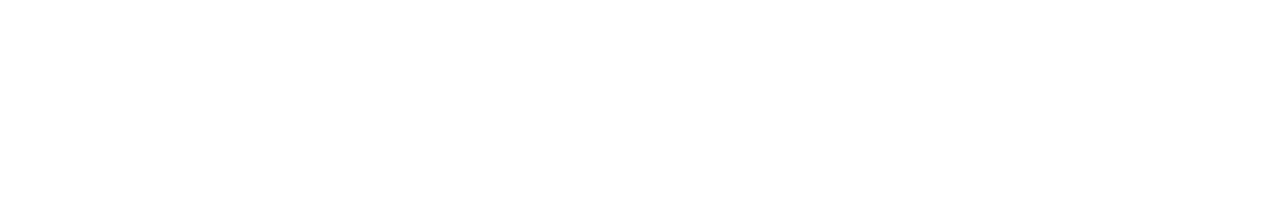
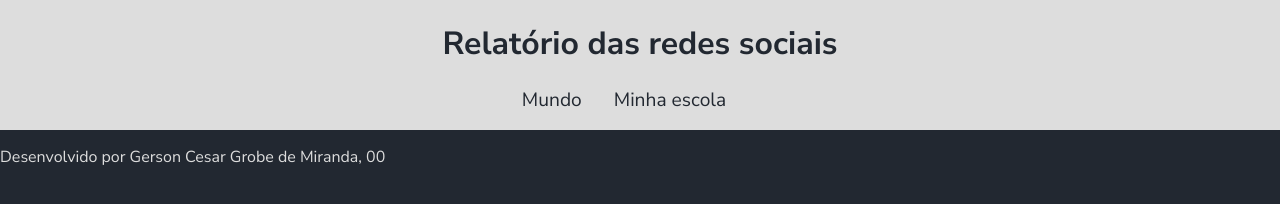
Before and after one commit to sanguinokarol29/terceiro-repositorio3-1, a plain HTML site: page index.html in a window 1280 px wide. Drawn offline with Linux system fonts and the light colour scheme.

Commit message:
Aula 2 - 24/09

```diff
--- a/index.html
+++ b/index.html
@@ -1,13 +1,32 @@
 <!DOCTYPE html>
 <html lang="pt-br">
+
 <head>
     <meta charset="UTF-8">
     <meta name="viewport" content="width=device-width, initial-scale=1.0">
     <title>Redes Sociais</title>
+    <link rel="stylesheet" href="style.css">
 </head>
+
 <body>
-    <header></header>
-    <main></main>
-    <footer></footer>
+    <header>
+        <h1>Relatório das redes sociais</h1>
+        <nav>
+            <a href="index.html">Mundo</a>
+            <a href="#">Minha escola</a>
+        </nav>
+    </header>
+
+    <main   class="graficos-section" >
+        <section class="graficos-container"   id="graficos-container">
+            <!-- crie os gráficos aqui -->
+
+        </section>
+    </main>
+
+    <footer>
+        <p>Desenvolvido por Gerson Cesar Grobe de Miranda, 00 </p>
+    </footer>
 </body>
+
 </html>
--- a/style.css
+++ b/style.css
@@ -0,0 +1,41 @@
+@import url('https://fonts.googleapis.com/css2?family=Nunito+Sans:ital,opsz,wght@0,6..12,200..1000;1,6..12,200..1000&display=swap');
+
+:root {
+    --bg-color: #222831;
+    --primary-color: #DDDDDD;
+    --secundary-color: #F05454;
+    --font: "Nunito Sans", sans-serif;
+}
+
+body {
+    background-color: var(--bg-color);
+    color: var(--primary-color);
+    font-family: var(--font);
+    height: 100vh;
+    margin: 0;
+}
+
+h1 {
+    font-size: 2rem;
+    color: var(--bg-color);
+    font-weight: 700;
+}
+
+nav {
+    display: flex;
+    justify-content: center;
+    font-weight: 400;
+}
+
+nav a {
+    text-decoration: none;
+    color: var(--bg-color);
+    margin: 0rem 2rem 1rem 0rem;
+    font-size: 1.2rem;
+}
+
+header {
+    background-color: var(--primary-color);
+    text-align: center;
+    padding: 1px;
+}
```
